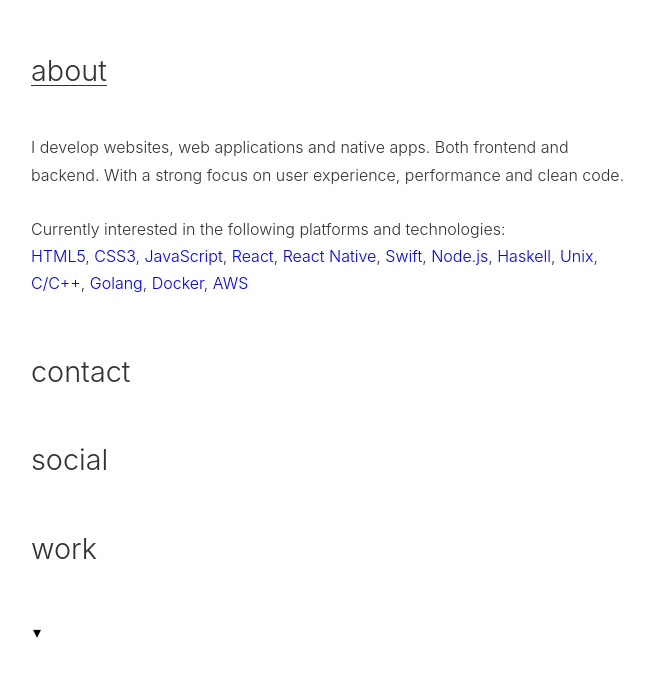
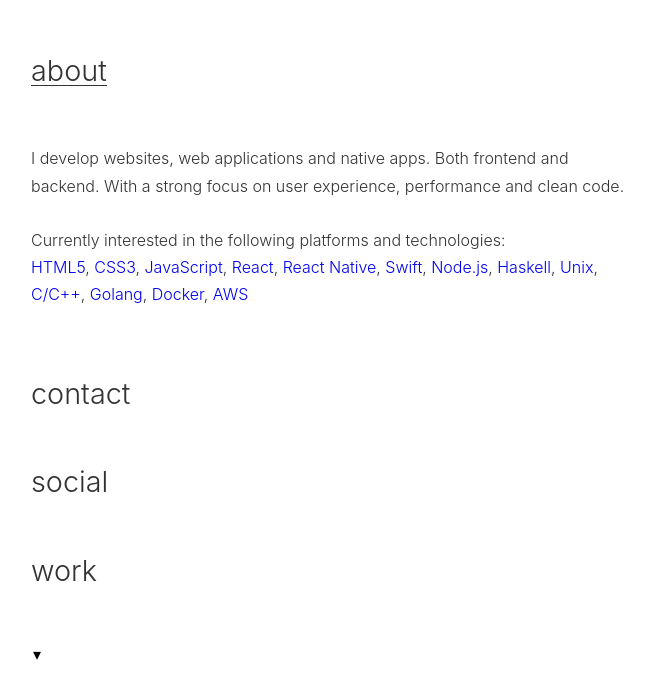
Before and after one commit to gilleswittenberg/gilleswittenberg.com, a website: page src/index.html in a window 1280 px wide. Both pictures are taken after a click on the link "about". Shown: the part 237-936 px from the top of the page, without its empty margins (309-963 px from the left). Drawn offline with Linux system fonts and the light colour scheme.

Commit message:
Vertical spacing 3

```diff
--- a/src/css/screen.css
+++ b/src/css/screen.css
@@ -64,6 +64,7 @@ h3 > a {
 	color: inherit;
 	font-size: 1.8em;
 	line-height: 1em;
+	margin-bottom: 1px;
 }
 h3 > a:hover,
 h3 > a:active,
@@ -74,37 +75,48 @@ h3 > a:focus {
 
 /* focus */
 
-a:focus,
+h3 > a:focus,
 button.expand:focus {
 	border-bottom: solid 1px #333;
 }
 
+h3 > a:focus {
+	margin-bottom: 0;
+}
 
-/* spacings */
+
+
+/* vertical spacings */
 
 div.wrap {
 	max-width: 600px;
 	margin: 0 auto;
+	/* 20px is highest margin that does disable double tap zoom on iOS */
 	padding: 20px;
 }
 
-h1, h2 {
+h1,
+h2{
 	margin-top: 48px;
 }
+.content {
+	margin-top: 47px;
+}
 
-main,
-.content {
+main {
 	margin-top: 36px;
 }
 
 h3 > a,
-button.expand
-{
+button.expand {
 	margin-top: 12px;
 }
 
 article {
-	padding-bottom: 36px;
+	padding-bottom: 35px;
+}
+article.-is-expanded {
+	padding-bottom: 47px;
 }
 
 button.expand {
@@ -117,17 +129,24 @@ button.expand {
 		padding: 56px;
 	}
 
-	h1, h2 {
+	h1,
+	h2 {
 		margin-top: 60px;
 	}
+	.content {
+		margin-top: 59px;
+	}
 
-	main,
-	.content {
+	main {
 		margin-top: 48px;
 	}
 
 	article {
-		padding-bottom: 48px;
+		padding-bottom: 47px;
+	}
+
+	article.-is-expanded {
+		padding-bottom: 59px;
 	}
 
 	button.expand {
@@ -166,6 +185,7 @@ span.translation {
 /* expand button */
 
 button.expand {
+	margin-bottom: 1px;
 	border: none;
 	outline: none;
 	background: none;
```
